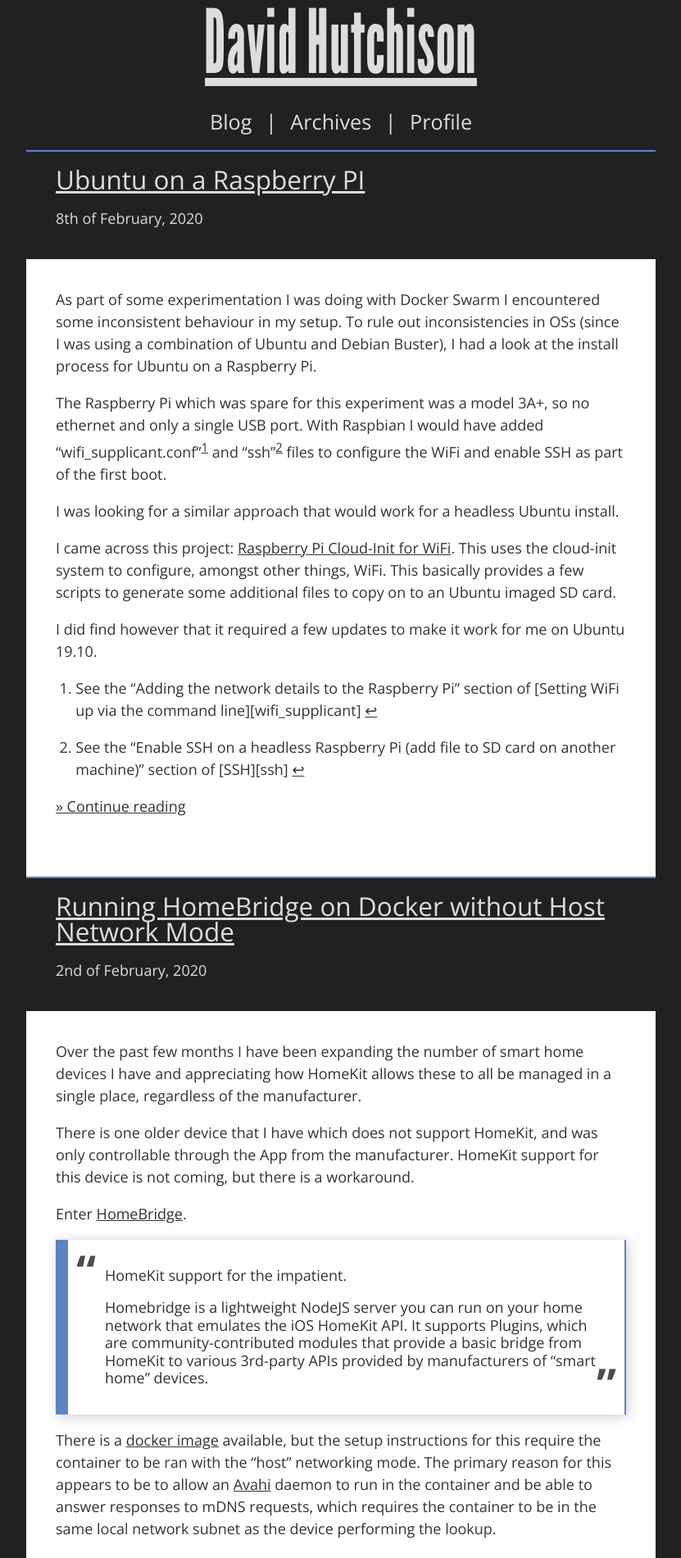
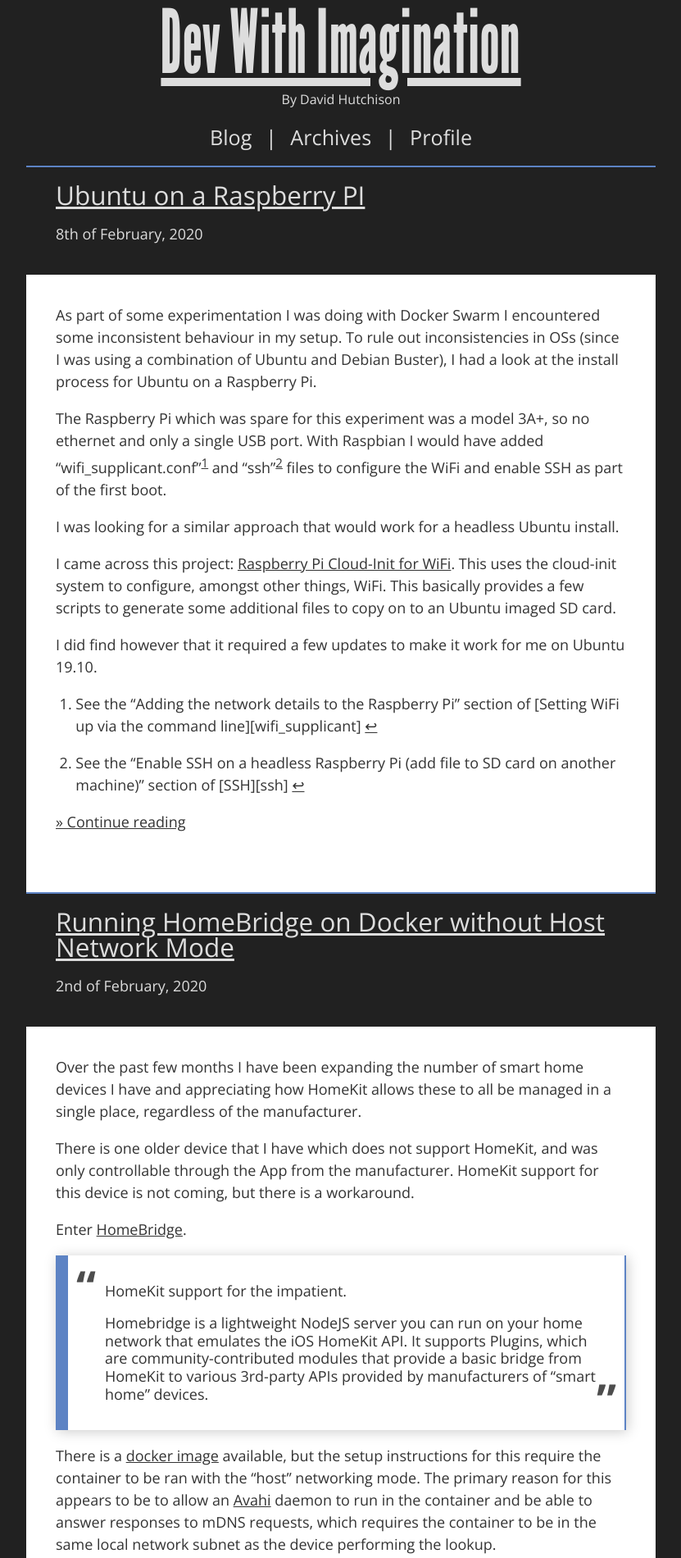
Before and after one commit to dhutchison/dhutchison.github.io, a Jekyll site: the page built from index.html, in a window 1280 px wide. Shown: the top 1900 px of the page at 82% size, without its empty margins (224-1055 px from the left). Built offline with Jekyll 4.4.1, drawn with Linux system fonts in a browser that asks for light colours; the list of posts is cut into pages by our own code.

Commit message:
Updated header appearance

```diff
--- a/_layouts/main.html
+++ b/_layouts/main.html
@@ -67,7 +67,10 @@ notlayout: compress
         <div class="container">
             <header class="header">
               <div class="header-logo">
-                <h1 class="title"><a href="/" title="Home">{{ site.data.authors.david.name }}</a></h1>
+                <h1 class="title"><a href="/" title="Home">Dev With Imagination</a></h1>
+              </div>
+              <div class="site-byline">
+                By {{ site.data.authors.david.name }}
               </div>
               <nav class="header-menu">
                 <ul class="fa-ul">
--- a/_sass/_coreStyle.scss
+++ b/_sass/_coreStyle.scss
@@ -231,7 +231,6 @@ figure > pre, pre.highlight {
         };
 
         h1.title {
-            margin-bottom: 0.25em;
             color: $mainHeaderColour;
 
             font-family: $titleFonts;
@@ -247,9 +246,11 @@ figure > pre, pre.highlight {
             a:hover {
                 color: $dividerColour;
             }
+        }
 
-
-            margin-top: 0;
+        .site-byline {
+            font-size: $fontSizeSmaller;
+            margin-bottom: 1.2em;
         }
 
         .header-menu {
```
